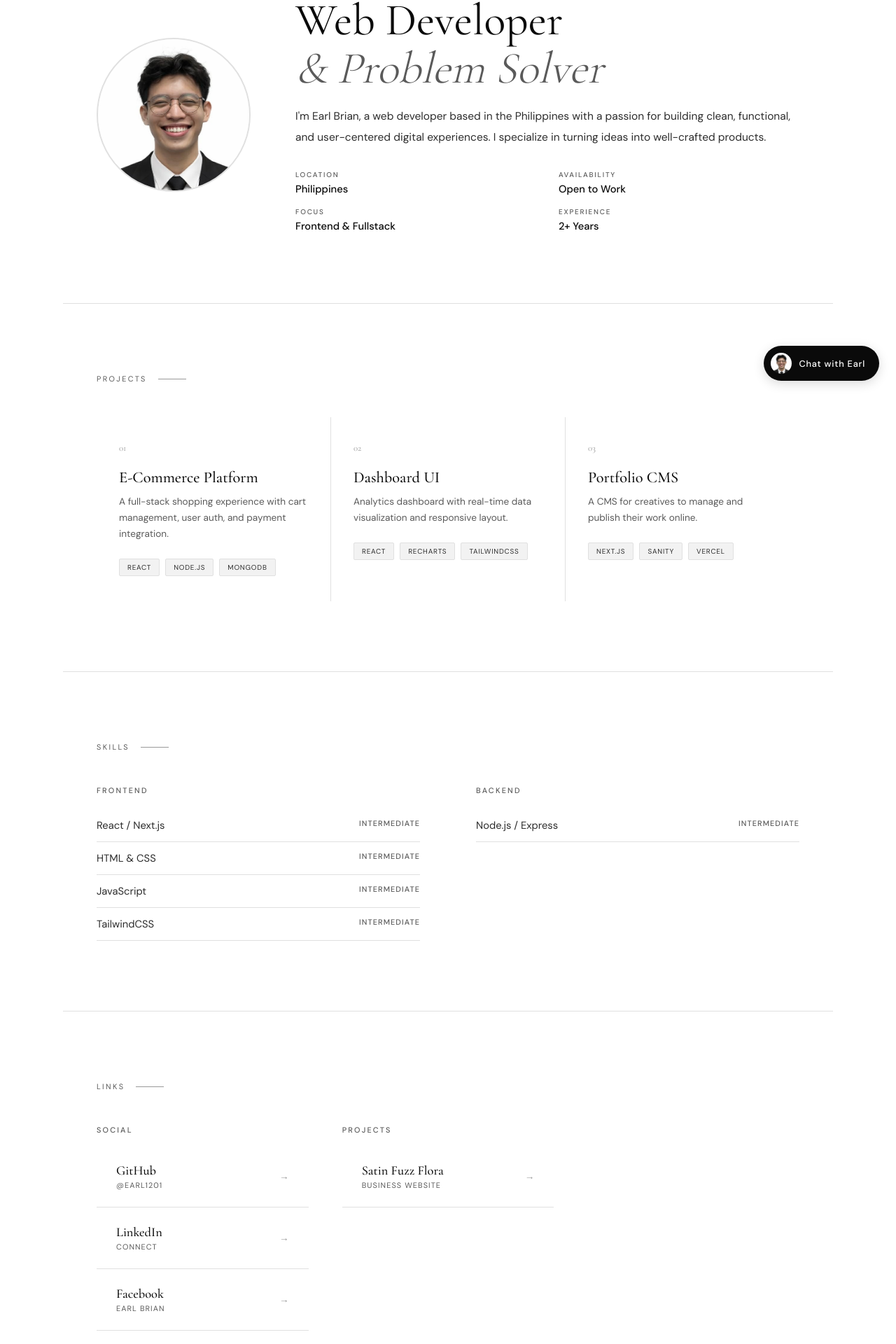
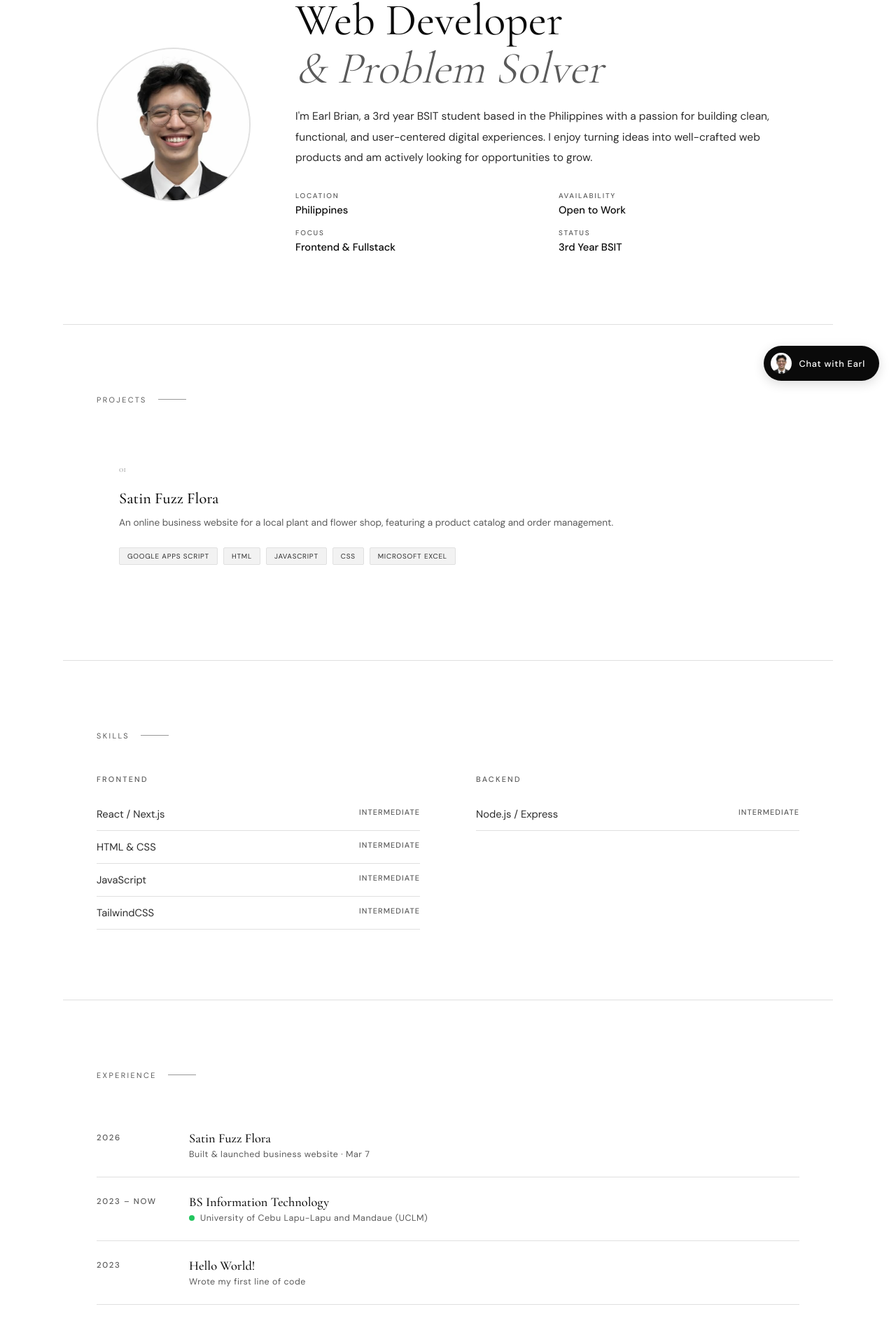
Before and after one commit to Earl1201/my-website-portfolio, a React (Vite) app: page / in a window 1280 px wide. Shown: the part 232-2152 px from the top of the page at 70% size. Built offline with nearby package versions, Linux system fonts and the light colour scheme.

Commit message:
Updated Portfolio - 3

```diff
--- a/src/App.jsx
+++ b/src/App.jsx
@@ -3,9 +3,9 @@ import Navbar   from './components/Navbar';
 import About    from './components/About';
 import Projects from './components/Projects';
 import Skills   from './components/Skills';
-import Links    from './components/Links';
-import Contact  from './components/Contact';
-import Footer   from './components/Footer';
+import Links      from './components/Links';
+import Experience from './components/Experience';
+import Footer     from './components/Footer';
 import Chat     from './components/Chat';
 
 export default function Portfolio() {
@@ -38,9 +38,9 @@ export default function Portfolio() {
       <div className="divider" />
       <Skills />
       <div className="divider" />
+      <Experience />
+      <div className="divider" />
       <Links />
-      <div className="divider" />
-      <Contact />
       <Footer />
       <Chat />
     </>
--- a/src/components/About.jsx
+++ b/src/components/About.jsx
@@ -42,9 +42,9 @@ export default function About({ dark }) {
 
           <div className="reveal reveal-delay-2">
             <p style={S.bio}>
-              I'm Earl Brian, a web developer based in the Philippines with a passion for
-              building clean, functional, and user-centered digital experiences. I specialize
-              in turning ideas into well-crafted products.
+              I'm Earl Brian, a 3rd year BSIT student based in the Philippines with a passion for
+              building clean, functional, and user-centered digital experiences. I enjoy turning
+              ideas into well-crafted web products and am actively looking for opportunities to grow.
             </p>
 
             <div style={{ display:"grid", gridTemplateColumns:"1fr 1fr", gap:"16px 32px" }}>
@@ -52,7 +52,7 @@ export default function About({ dark }) {
                 ["Location",     "Philippines"],
                 ["Availability", "Open to Work"],
                 ["Focus",        "Frontend & Fullstack"],
-                ["Experience",   "2+ Years"],
+                ["Status",       "3rd Year BSIT"],
               ].map(([lbl, val]) => (
                 <div key={lbl}>
                   <div style={{ fontSize:"0.62rem", letterSpacing:"0.18em", textTransform:"uppercase", color:"var(--text-muted)", marginBottom:4, fontWeight:500 }}>{lbl}</div>
--- a/src/components/Chat.jsx
+++ b/src/components/Chat.jsx
@@ -29,11 +29,11 @@ export default function Chat() {
     emailjs.send(
       "service_gtshhgc",
       "template_n19pzpb",
-      { from_name:"Chat Widget", from_email:"chat@portfolio", message:"[Via Chat Widget]\n\n" + msg },
+      { from_name:"Chat Widget", from_email:"chat@portfolio.com", message:"[Via Chat Widget]\n\n" + msg },
       "iWk-lPetzVnFdwc8O"
     )
     .then(() => { setSent(true); setSending(false); })
-    .catch(() => { setSending(false); alert("Failed to send. Please use the contact form."); });
+    .catch((err) => { setSending(false); console.error("EmailJS error:", err); alert("Failed to send. Error: " + JSON.stringify(err)); });
   };
 
   return (
--- /dev/null
+++ b/src/components/Experience.jsx
@@ -0,0 +1,36 @@
+import { experience } from '../data';
+
+const S = {
+  section: { padding:"100px 48px", maxWidth:1100, margin:"0 auto" },
+  label:   { fontSize:"0.68rem", letterSpacing:"0.22em", textTransform:"uppercase", color:"var(--text-muted)", marginBottom:48, display:"flex", alignItems:"center", gap:16 },
+  row:     { display:"flex", justifyContent:"space-between", alignItems:"flex-start", padding:"24px 0", borderBottom:"1px solid var(--border)" },
+  year:    { fontSize:"0.72rem", letterSpacing:"0.14em", textTransform:"uppercase", color:"var(--text-muted)", fontWeight:500, minWidth:100, paddingTop:3 },
+  title:   { fontFamily:"'Cormorant Garamond',serif", fontSize:"1.15rem", fontWeight:500, color:"var(--text-primary)", marginBottom:4 },
+  sub:     { fontSize:"0.78rem", color:"var(--text-muted)", letterSpacing:"0.04em" },
+  dot:     { width:8, height:8, borderRadius:"50%", background:"#22c55e", display:"inline-block", marginRight:8 },
+};
+
+export default function Experience() {
+  return (
+    <section id="experience" style={S.section}>
+      <div style={S.label}>
+        Experience <span style={{ display:"block", width:40, height:1, background:"var(--text-accent)" }} />
+      </div>
+
+      <div>
+        {experience.map((e, i) => (
+          <div key={i} className={`reveal reveal-delay-${i + 1}`} style={S.row}>
+            <div style={S.year}>{e.year}</div>
+            <div style={{ flex:1, paddingLeft:32 }}>
+              <div style={S.title}>{e.title}</div>
+              <div style={S.sub}>
+                {e.current && <span style={S.dot} />}
+                {e.subtitle}
+              </div>
+            </div>
+          </div>
+        ))}
+      </div>
+    </section>
+  );
+}
--- a/src/components/Footer.jsx
+++ b/src/components/Footer.jsx
@@ -1,24 +1,9 @@
 export default function Footer() {
   return (
-    <footer style={{ borderTop:"1px solid var(--border)", padding:"32px 48px", display:"flex", justifyContent:"space-between", alignItems:"center" }}>
+    <footer style={{ borderTop:"1px solid var(--border)", padding:"32px 48px", display:"flex", justifyContent:"center", alignItems:"center" }}>
       <span style={{ fontSize:"0.75rem", color:"var(--text-muted)" }}>
         © 2026 Earl Brian. All rights reserved.
       </span>
-      <div style={{ display:"flex", gap:24 }}>
-        {[
-          ["GitHub",   "https://github.com/Earl1201"],
-          ["LinkedIn", "https://linkedin.com/in/earl-brian-baclohan-282a0b3a1/"],
-          ["Email",    "mailto:earlbrianbaclohan1201@gmail.com"],
-        ].map(([label, href]) => (
-          <a key={label}
-            href={href}
-            target={href.startsWith("mailto") ? undefined : "_blank"}
-            rel="noopener noreferrer"
-            style={{ fontSize:"0.7rem", letterSpacing:"0.14em", textTransform:"uppercase", color:"var(--text-muted)", textDecoration:"none" }}>
-            {label}
-          </a>
-        ))}
-      </div>
     </footer>
   );
 }
--- a/src/components/Navbar.jsx
+++ b/src/components/Navbar.jsx
@@ -12,7 +12,7 @@ export default function Navbar({ dark, setDark }) {
       <a href="#about" style={S.logo}>Earl Brian</a>
       <div style={{ display:"flex", alignItems:"center", gap:24 }}>
         <ul style={S.navLinks}>
-          {["About","Projects","Skills","Links","Contact"].map(n => (
+          {["About","Projects","Skills","Links","Experience"].map(n => (
             <li key={n}><a href={`#${n.toLowerCase()}`} style={S.navLink}>{n}</a></li>
           ))}
         </ul>
--- a/src/components/Projects.jsx
+++ b/src/components/Projects.jsx
@@ -13,16 +13,22 @@ export default function Projects() {
         Projects <span style={{ display:"block", width:40, height:1, background:"var(--text-accent)" }} />
       </div>
 
-      <div style={{ display:"grid", gridTemplateColumns:"repeat(3,1fr)", gap:1, background:"var(--border)" }}>
+      <div style={{ display:"grid", gridTemplateColumns:`repeat(${Math.min(projects.length, 3)},1fr)`, gap:1, background:"var(--border)" }}>
         {projects.map((p, i) => (
-          <div className={`project-card reveal reveal-delay-${i + 1}`} key={i}>
+          <a
+            key={i}
+            href={p.url || undefined}
+            target={p.url ? "_blank" : undefined}
+            rel="noopener noreferrer"
+            className={`project-card reveal reveal-delay-${i + 1}`}
+            style={{ textDecoration:"none", cursor: p.url ? "pointer" : "default" }}>
             <div style={{ fontFamily:"'Cormorant Garamond',serif", fontSize:"0.8rem", color:"var(--text-accent)", marginBottom:20 }}>0{i + 1}</div>
             <div style={{ fontFamily:"'Cormorant Garamond',serif", fontSize:"1.4rem", fontWeight:500, color:"var(--text-primary)", marginBottom:10 }}>{p.title}</div>
             <p style={{ fontSize:"0.85rem", fontWeight:400, color:"var(--text-muted)", lineHeight:1.7, marginBottom:24 }}>{p.desc}</p>
             <div style={{ display:"flex", flexWrap:"wrap", gap:8 }}>
               {p.tags.map(t => <span key={t} style={S.tag}>{t}</span>)}
             </div>
-          </div>
+          </a>
         ))}
       </div>
     </section>
--- a/src/data/index.js
+++ b/src/data/index.js
@@ -3,19 +3,10 @@
 // Each item: { title, desc, tags[] }
 export const projects = [
   {
-    title: "E-Commerce Platform",
-    desc: "A full-stack shopping experience with cart management, user auth, and payment integration.",
-    tags: ["React", "Node.js", "MongoDB"],
-  },
-  {
-    title: "Dashboard UI",
-    desc: "Analytics dashboard with real-time data visualization and responsive layout.",
-    tags: ["React", "Recharts", "TailwindCSS"],
-  },
-  {
-    title: "Portfolio CMS",
-    desc: "A CMS for creatives to manage and publish their work online.",
-    tags: ["Next.js", "Sanity", "Vercel"],
+    title: "Satin Fuzz Flora",
+    desc: "An online business website for a local plant and flower shop, featuring a product catalog and order management.",
+    tags: ["Google Apps Script", "HTML", "JavaScript", "CSS", "Microsoft Excel"],
+    url: "http://satinfuzzflora.store/",
   },
 ];
 
@@ -40,6 +31,15 @@ export const skills = [
   },
 ];
 
+// ─── EXPERIENCE ──────────────────────────────────────────────────────────────
+// Edit this array to update the Experience section.
+// Each item: { year, title, subtitle, current? }
+export const experience = [
+  { year: "2026",        title: "Satin Fuzz Flora",              subtitle: "Built & launched business website · Mar 7",          current: false },
+  { year: "2023 – now",  title: "BS Information Technology",     subtitle: "University of Cebu Lapu-Lapu and Mandaue (UCLM)",    current: true  },
+  { year: "2023",        title: "Hello World!",                  subtitle: "Wrote my first line of code",                        current: false },
+];
+
 // ─── LINKS ───────────────────────────────────────────────────────────────────
 // Edit this array to update the Links section.
 // Each item: { label, url, note }
```
